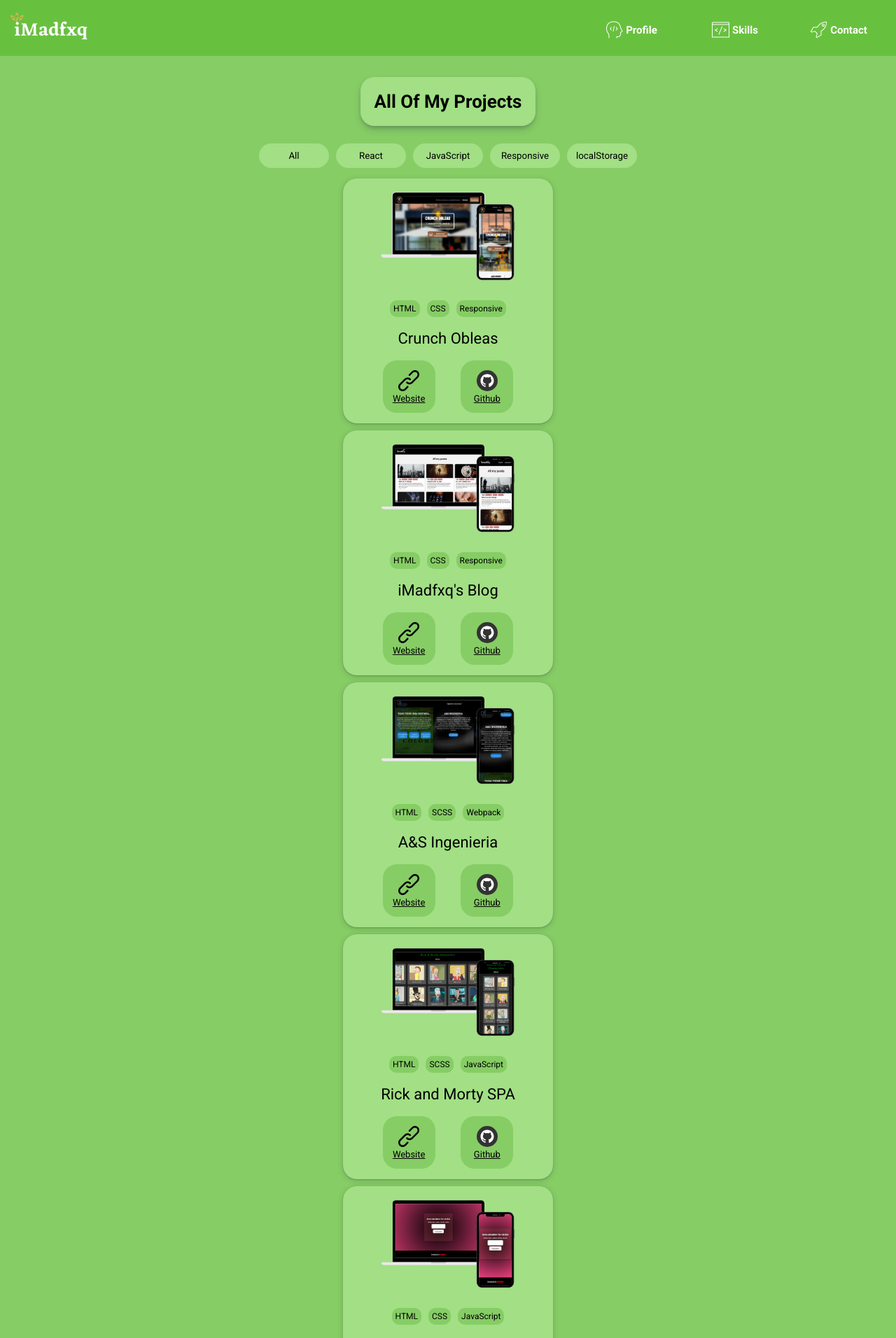
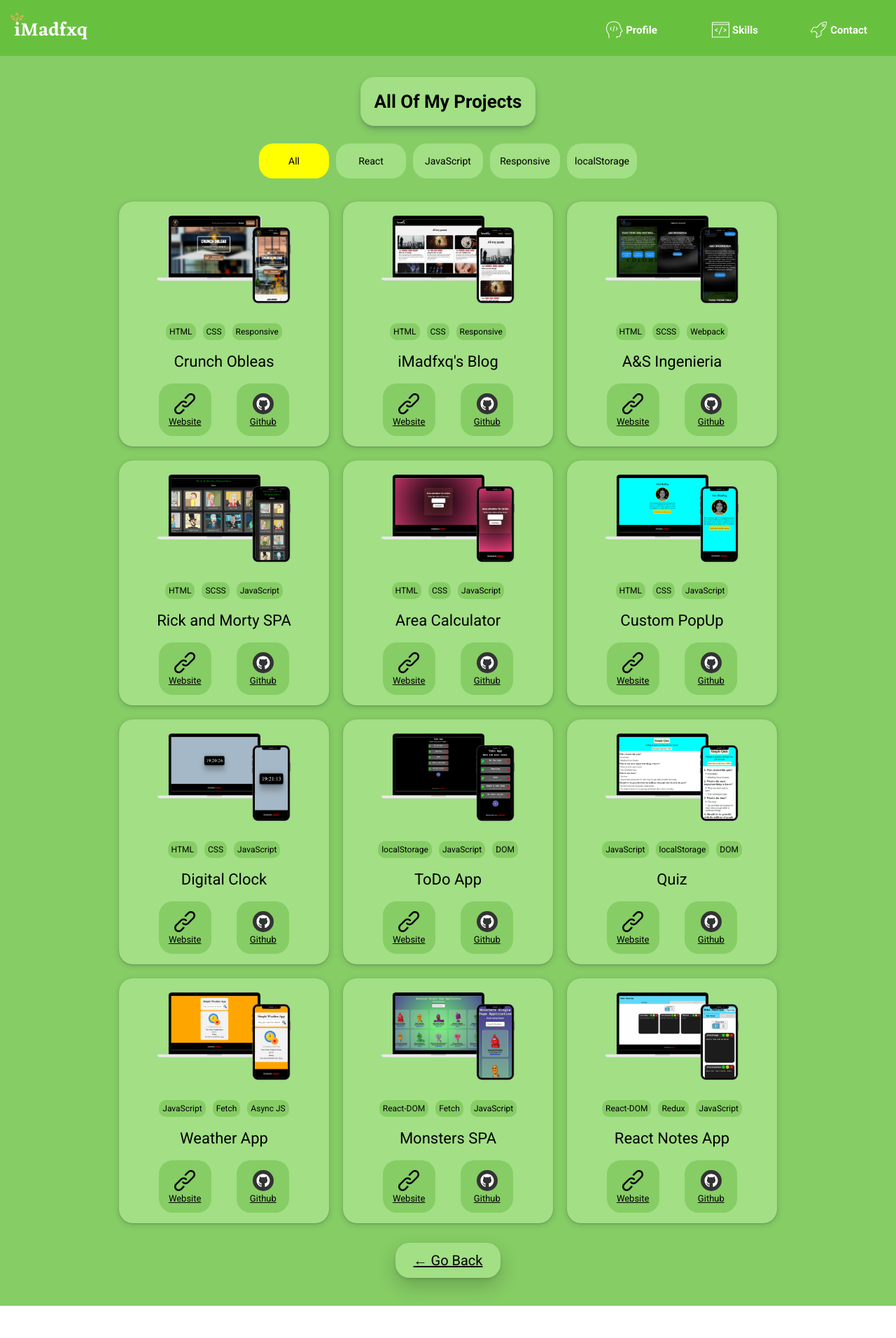
Before and after one commit to iMadfxq/Portfolio, a React (Create React App) app: page /skills/projects in a window 1280 px wide. Shown: the top 1912 px of the page at 70% size. After the commit the page ends 1866 px from the top, so only its background shows below. Built offline with nearby package versions, Linux system fonts and the light colour scheme.

Commit message:
Improved animations

```diff
--- a/src/components/AllProjects/AllProjects.component.jsx
+++ b/src/components/AllProjects/AllProjects.component.jsx
@@ -5,6 +5,9 @@ import "./AllProjects.styles.scss";
 import { PROJECTS } from "../../data/data";
 import ProjectCard from "../project_card/project_card.component";
 import ProjectsFilter from "../projectsFilter/projectsFilter.component";
+
+import { Link } from "react-router-dom";
+
 
 const AllProjects = () => {
   let [active, setActive] = useState("");
@@ -29,6 +32,7 @@ const AllProjects = () => {
           <ProjectCard project={p} key={p.id} />
         ))}
       </section>
+      <Link to="/skills" className='next-button'>← Go Back</Link>
     </section>
   );
 };
--- a/src/components/AllProjects/AllProjects.styles.scss
+++ b/src/components/AllProjects/AllProjects.styles.scss
@@ -3,4 +3,12 @@
   display: flex;
   flex-direction: column;
   align-items: center;
+  padding-bottom: 40px;
+
+  .allprojects__cards {
+    display: flex;
+    flex-wrap: wrap;
+    justify-content: center;
+    margin: 18px;
+  }
 }
--- a/src/components/contact_card/contact_card.styles.scss
+++ b/src/components/contact_card/contact_card.styles.scss
@@ -18,6 +18,10 @@ $font-color-secondary: black;
   text-align: center;
   text-decoration: none;
   box-shadow: rgba(60, 64, 67, 0.3) 0px 1px 2px 0px, rgba(60, 64, 67, 0.15) 0px 2px 6px 2px;  margin: 10px;
+  transition: 400ms;
+  &:hover {
+    transform: scale(1.1);
+  }
 
   img {
     height: 100px;
--- a/src/components/plus_button/plus_button.styles.scss
+++ b/src/components/plus_button/plus_button.styles.scss
@@ -11,4 +11,9 @@ $font-color-secondary: black;
   padding: 10px;
   border-radius: 20px;
   background-color: $tertiary-color;
+  transition: 400ms;
+
+  &:hover {
+    transform: scale(1.1);
+  }
 }
--- a/src/components/profile_info/profile_info.styles.scss
+++ b/src/components/profile_info/profile_info.styles.scss
@@ -59,4 +59,9 @@ $font-color-secondary: black;
   box-shadow: rgba(0, 0, 0, 0.2) 0px 12px 28px 0px,
     rgba(0, 0, 0, 0.1) 0px 2px 4px 0px,
     rgba(255, 255, 255, 0.05) 0px 0px 0px 1px inset;
+    transition: 400ms;
+
+    &:hover {
+      transform: scale(1.1);
+    }
 }
--- a/src/components/projectsFilter/projectsFilter.styles.scss
+++ b/src/components/projectsFilter/projectsFilter.styles.scss
@@ -10,6 +10,7 @@ $font-color-secondary: black;
   display: flex;
   justify-content: center;
   width: 100%;
+  height: 60px;
 
 
   button {
@@ -21,9 +22,13 @@ $font-color-secondary: black;
     width: 100px;
     cursor: pointer;
     transition: 400ms;
+    font-size: 1.4rem;
+
+    &:hover {
+      transform: scale(1.1);
+    }
+  }
+  .item-active {
+    background-color: yellow;
   }
 }
-
-.item-active {
-  background-color: yellow;
-}
--- a/src/components/skills_languages/skills_languages.styles.scss
+++ b/src/components/skills_languages/skills_languages.styles.scss
@@ -10,7 +10,9 @@ $font-color-secondary: black;
   display: flex;
   flex-direction: column;
   align-items: center;
-  padding-bottom: 40px;
+  padding-bottom: 20px;
+  transition: 400ms;
+
 
   &--cards {
     display: flex;
--- a/src/routes/Skills/skills.route.jsx
+++ b/src/routes/Skills/skills.route.jsx
@@ -12,6 +12,7 @@ const Skills = () => {
       <SkillsIcons />
       <SkillsProjectsPreview />
       <SkillsLanguages />
+      <Link to="/contact" className='next-button'>Contact Me →</Link>
     </section>
   );
 };
--- a/src/routes/Skills/skills.styles.scss
+++ b/src/routes/Skills/skills.styles.scss
@@ -10,7 +10,8 @@ $font-color-secondary: black;
   flex-direction: column;
   align-items: center;
   padding-top: $header__height;
-  padding-bottom: 20px;
+  padding-bottom: 40px;
+
 }
 
 h2 {
```
Also changed, not shown: src/components/skills_projects-preview/skills_projects-preview.styles.scss (line endings or trailing spaces).
